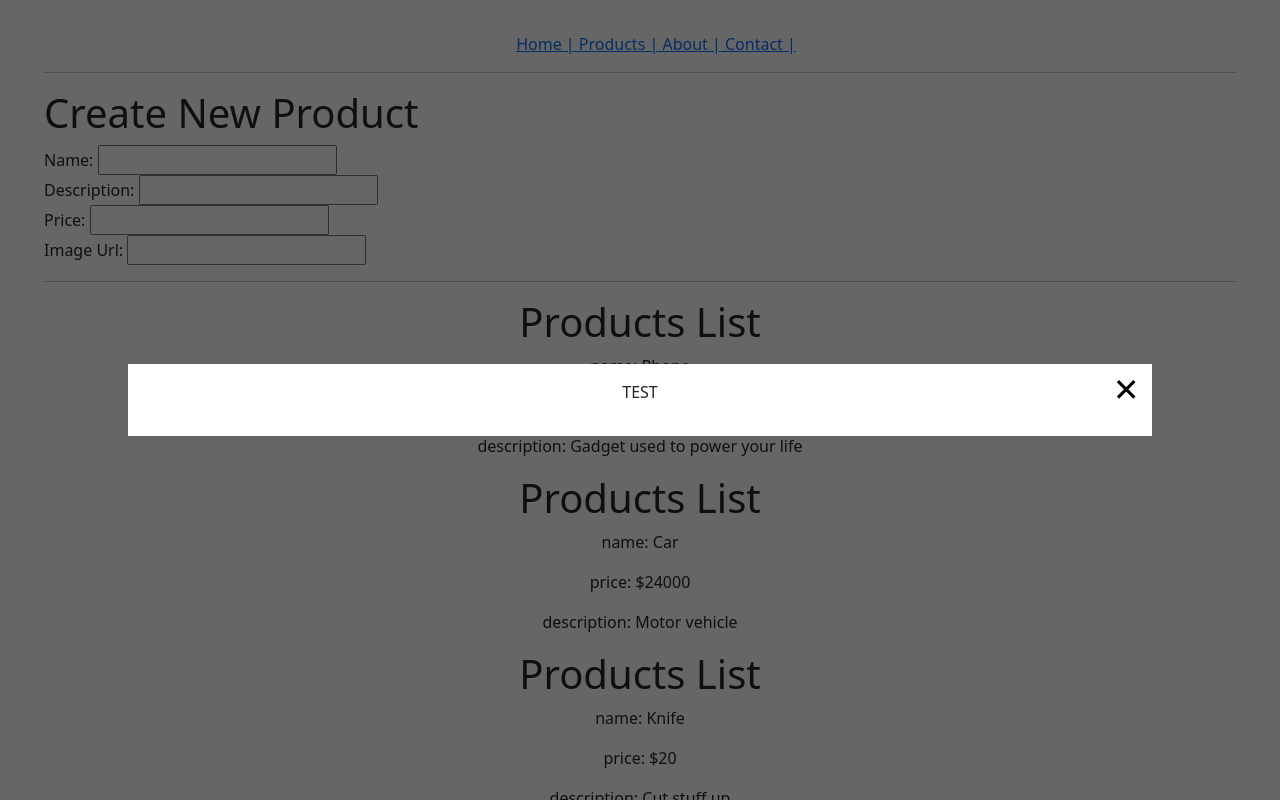
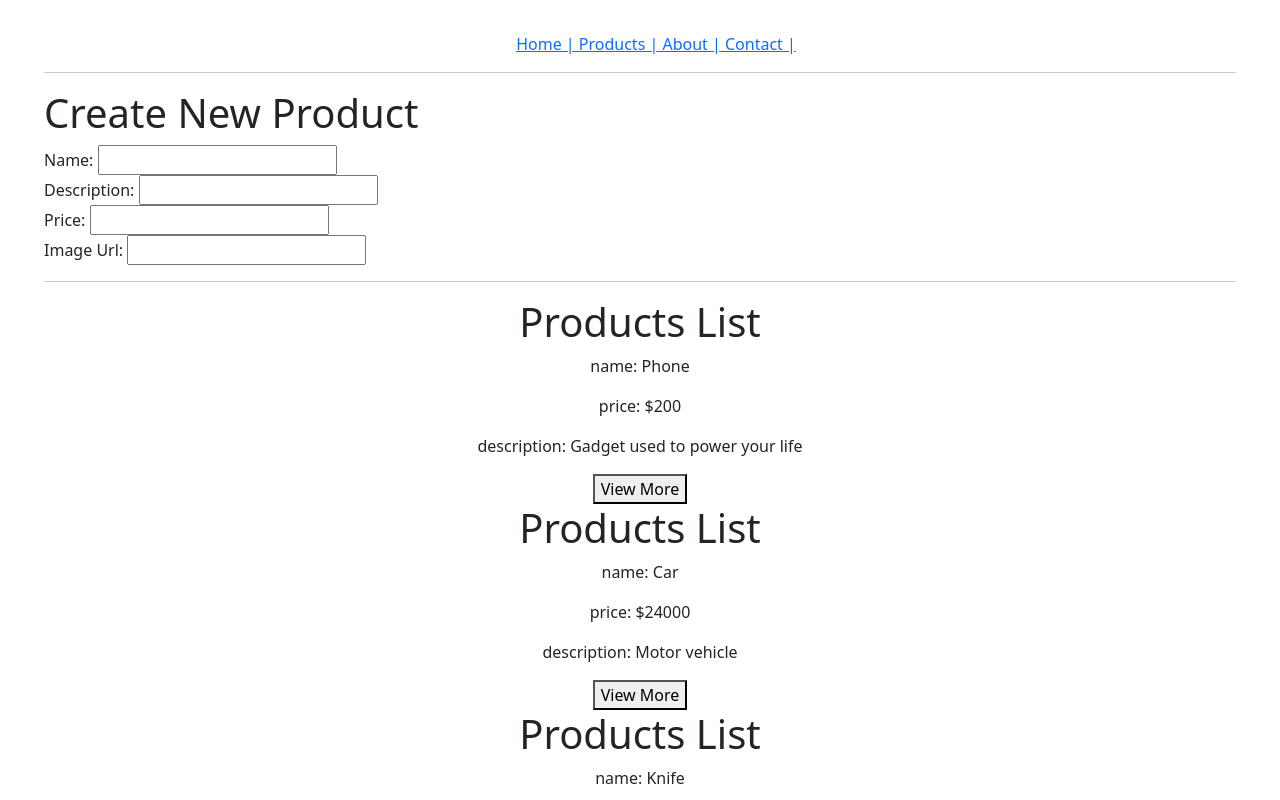
Before and after one commit to jonhoa/practice-mini-capstone-frontend, a React (Vite) app: page / in a window 1280 px wide. Shown: the top 800 px of the page. Built offline with nearby package versions, Linux system fonts and the light colour scheme; the HTML template or start-up script is replaced by a standard one.

Commit message:
button activates modal

```diff
--- a/src/Content.jsx
+++ b/src/Content.jsx
@@ -4,6 +4,15 @@ import { ProductsIndex } from "./ProductsIndex";
 import { Modal } from "./Modal";
 
 export function Content() {
+  const [isPostsShowVisible, setIsPostsShowVisible] = useState(false);
+  const handleShowPost = () => {
+    setIsPostsShowVisible(true);
+  };
+
+  const handleHidePost = () => {
+    setIsPostsShowVisible(false);
+  };
+
   const [products, setProducts] = useState([
     {
       id: 1,
@@ -31,8 +40,8 @@ export function Content() {
   return (
     <div>
       <ProductsNew />
-      <ProductsIndex products={products} />
-      <Modal show={true}>
+      <ProductsIndex products={products} onSelectPost={handleShowPost}/>
+      <Modal show={isPostsShowVisible} onClose ={handleHidePost}>
         <p>TEST</p>
       </Modal>
     </div>
--- a/src/ProductsIndex.jsx
+++ b/src/ProductsIndex.jsx
@@ -10,6 +10,7 @@ export function ProductsIndex(props) {
           <p>name: {product.name}</p>
           <p>price: {product.price}</p>
           <p>description: {product.description}</p>
+          <button onClick ={props.onSelectPost}>View More</button>
         </div>
       ))}
     </div>
```
